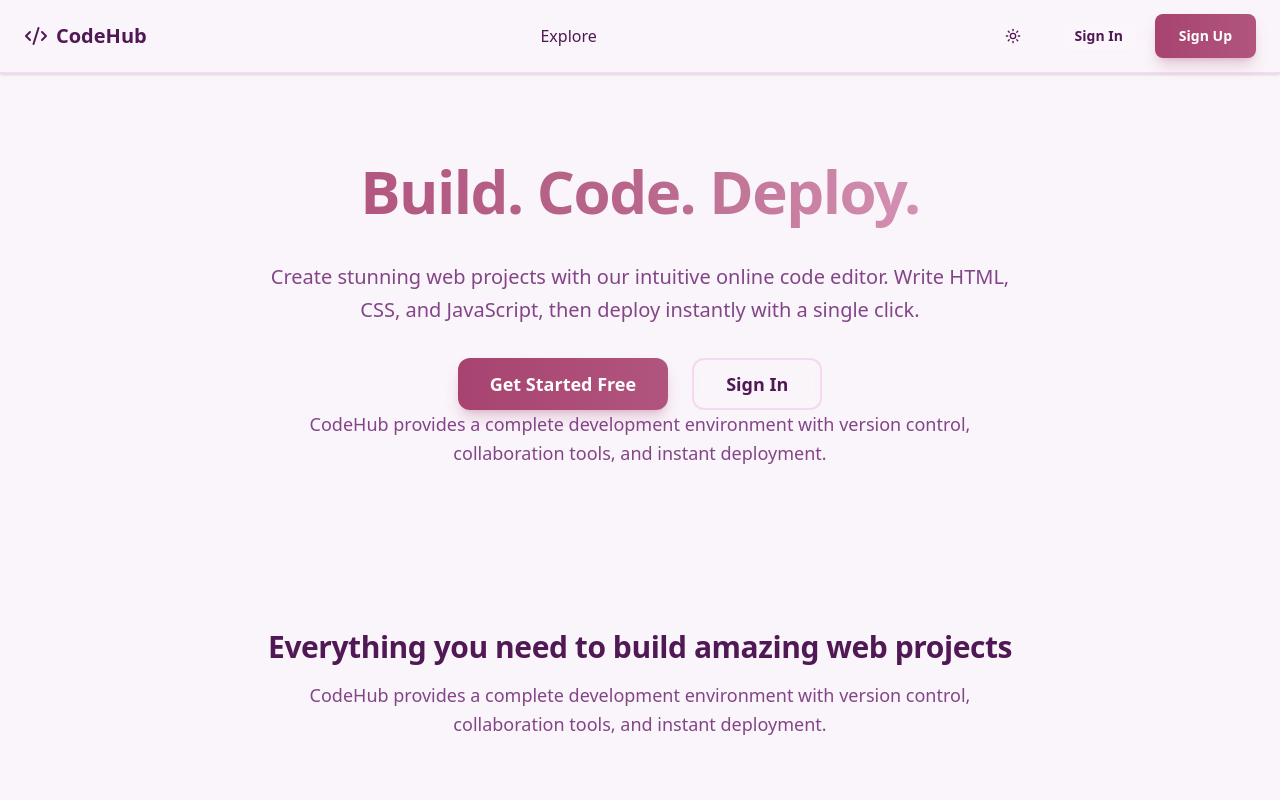
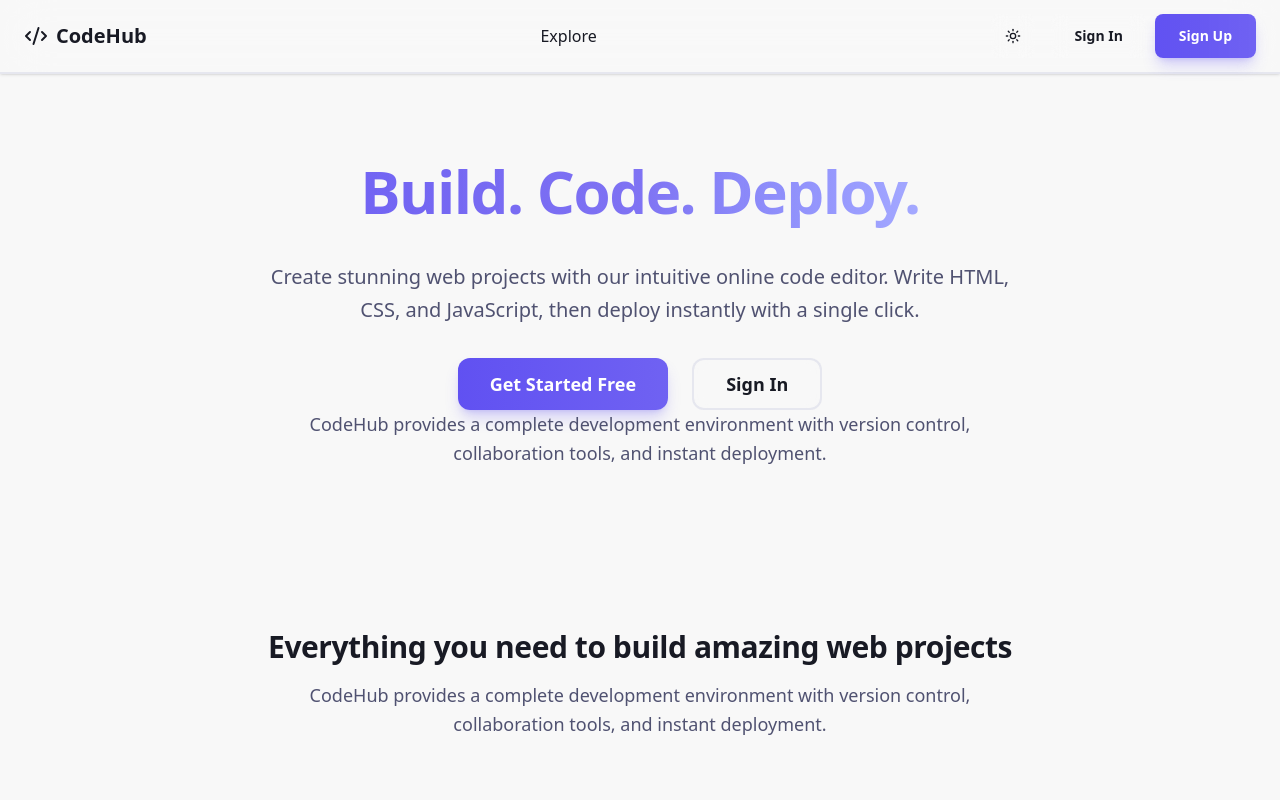
Before and after one commit to Abusha-Ansari/codeHub, a Next.js app: page / in a window 1280 px wide. Shown: the top 800 px of the page. Built offline with nearby package versions, Linux system fonts and the light colour scheme; no server answers.

Commit message:
UI color changed to black violet

```diff
--- a/app/globals.css
+++ b/app/globals.css
@@ -1,5 +1,3 @@
-@import "tailwindcss";
-
 @import "tailwindcss";
 
 @theme {
@@ -32,49 +30,66 @@
   --radius: 0.5rem;
 }
 
+/* 🌞 Light Mode */
 :root {
-  --background: oklch(0.9754 0.0084 325.6414);
-  --foreground: oklch(0.3257 0.1161 325.0372);
-  --card: oklch(0.9754 0.0084 325.6414);
-  --card-foreground: oklch(0.3257 0.1161 325.0372);
+  --background: oklch(0.98 0 0);         /* almost white */
+  --foreground: oklch(0.22 0.02 275);    /* near-black with a hint of violet */
+  --card: oklch(1 0 0);                  /* pure white */
+  --card-foreground: oklch(0.22 0.02 275);
+
   --popover: oklch(1 0 0);
-  --popover-foreground: oklch(0.3257 0.1161 325.0372);
-  --primary: oklch(0.5316 0.1409 355.1999);
-  --primary-foreground: oklch(1 0 0);
-  --secondary: oklch(0.8696 0.0675 334.8991);
-  --secondary-foreground: oklch(0.4448 0.1341 324.7991);
-  --muted: oklch(0.9395 0.026 331.5454);
-  --muted-foreground: oklch(0.4924 0.1244 324.4523);
-  --accent: oklch(0.8696 0.0675 334.8991);
-  --accent-foreground: oklch(0.4448 0.1341 324.7991);
-  --destructive: oklch(0.5248 0.1368 20.8317);
+  --popover-foreground: oklch(0.22 0.02 275);
+
+  --primary: oklch(0.55 0.23 280);       /* vibrant violet */
+  --primary-foreground: oklch(1 0 0);    /* white */
+
+  --secondary: oklch(0.94 0.03 280);     /* light violet gray */
+  --secondary-foreground: oklch(0.28 0.07 280);
+
+  --muted: oklch(0.93 0.02 280);
+  --muted-foreground: oklch(0.45 0.05 280);
+
+  --accent: oklch(0.92 0.06 280);        /* soft violet tint */
+  --accent-foreground: oklch(0.25 0.07 280);
+
+  --destructive: oklch(0.45 0.20 20);    /* muted red */
   --destructive-foreground: oklch(1 0 0);
-  --border: oklch(0.8568 0.0829 328.9110);
-  --input: oklch(0.8517 0.0558 336.6002);
-  --ring: oklch(0.5916 0.2180 0.5844);
+
+  --border: oklch(0.88 0.02 280);
+  --input: oklch(0.88 0.02 280);
+  --ring: oklch(0.55 0.23 280);          /* same as primary */
 }
 
+/* 🌚 Dark Mode */
 .dark {
-  --background: oklch(0.2409 0.0201 307.5346);
-  --foreground: oklch(0.8398 0.0387 309.5391);
-  --card: oklch(0.2803 0.0232 307.5413);
-  --card-foreground: oklch(0.8456 0.0302 341.4597);
-  --popover: oklch(0.1548 0.0132 338.9015);
-  --popover-foreground: oklch(0.9647 0.0091 341.8035);
-  --primary: oklch(0.4607 0.1853 4.0994);
-  --primary-foreground: oklch(0.8560 0.0618 346.3684);
-  --secondary: oklch(0.3137 0.0306 310.0610);
-  --secondary-foreground: oklch(0.8483 0.0382 307.9613);
-  --muted: oklch(0.2634 0.0219 309.4748);
-  --muted-foreground: oklch(0.7940 0.0372 307.1032);
-  --accent: oklch(0.3649 0.0508 308.4911);
-  --accent-foreground: oklch(0.9647 0.0091 341.8035);
-  --destructive: oklch(0.2258 0.0524 12.6119);
+  --background: oklch(0.15 0.01 275);    /* deep near-black with violet hue */
+  --foreground: oklch(0.96 0.01 280);    /* soft white */
+  --card: oklch(0.20 0.015 275);
+  --card-foreground: oklch(0.96 0.01 280);
+
+  --popover: oklch(0.20 0.015 275);
+  --popover-foreground: oklch(0.96 0.01 280);
+
+  --primary: oklch(0.65 0.23 280);       /* glowing violet */
+  --primary-foreground: oklch(0.10 0.01 275); /* near-black */
+
+  --secondary: oklch(0.28 0.05 280);
+  --secondary-foreground: oklch(0.96 0.01 280);
+
+  --muted: oklch(0.25 0.02 280);
+  --muted-foreground: oklch(0.75 0.04 280);
+
+  --accent: oklch(0.35 0.10 280);        /* rich violet accent */
+  --accent-foreground: oklch(0.98 0 0);  /* white */
+
+  --destructive: oklch(0.35 0.20 20);
   --destructive-foreground: oklch(1 0 0);
-  --border: oklch(0.3286 0.0154 343.4461);
-  --input: oklch(0.3387 0.0195 332.8347);
-  --ring: oklch(0.5916 0.2180 0.5844);
+
+  --border: oklch(0.25 0.01 275);
+  --input: oklch(0.25 0.01 275);
+  --ring: oklch(0.65 0.23 280);          /* violet glow */
 }
+
 
 @layer base {
   * {
```
